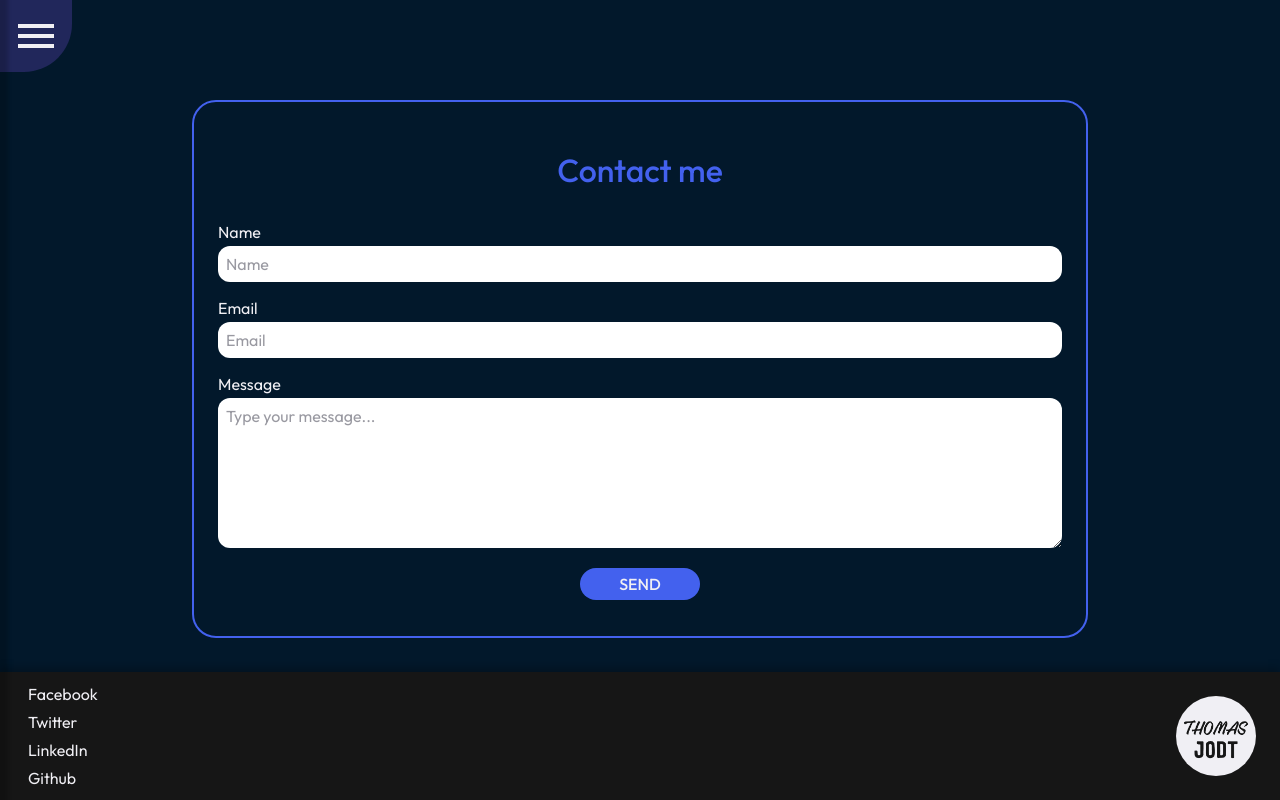
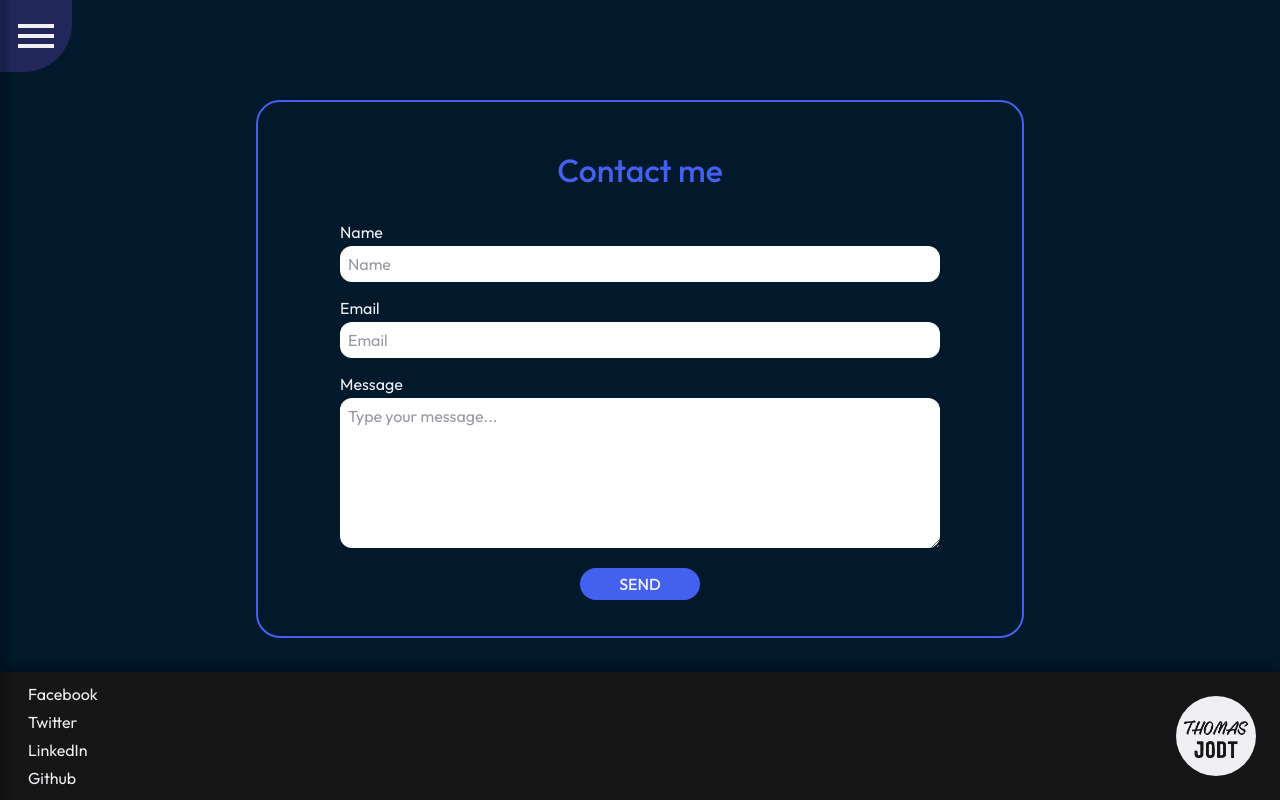
Before and after one commit to thomasjodt/thomasjodt.github.io, a React app: page /contact-me in a window 1280 px wide. Built offline with nearby package versions, Linux system fonts and the light colour scheme.

Commit message:
Fixed some style details in the Contact section

```diff
--- a/src/components/Contact.jsx
+++ b/src/components/Contact.jsx
@@ -6,7 +6,7 @@ import Links from './Links'
 export default function Contact() {
   return (
     <>
-      <div className='main__container' >
+      <div className='main__container contact__container' >
         <h2 className='contact__title' >Contact me</h2>
         <form
           action='https://formsubmit.co/jodt5200@gmail.com'
--- a/src/styles/About.css
+++ b/src/styles/About.css
@@ -6,14 +6,16 @@
   color:            var(--ultramarine-blue);
 }
 .about__content {
+  max-width:        600px;
   font-size:        1.6rem;
+  margin:           0 auto;
   font-weight:      lighter;
   text-align:       justify;
   color:            var(--ghost-white);
 }
 .skills__container {
   gap:              24px;
-  width:            100%;
+  max-width:        600px;
   margin-top:       100px;
   padding:          24px;
   border-radius:    16px;
@@ -22,5 +24,6 @@
   margin:           0 auto;
   align-items:      center;
   justify-content:  center;
+  width:            fit-content;
   border:           2px solid var(--ultramarine-blue);
 }
--- a/src/styles/Contact.css
+++ b/src/styles/Contact.css
@@ -2,7 +2,13 @@
   color:            var(--manatee);
   font-family:      Outfit, sans-serif;
 }
+.contact__container {
+  max-width:        768px;
+  margin-bottom:    152px;
+}
 .contact__form {
+  max-width:        600px;
+  margin:           0 auto;
   display:          flex;
   align-items:      stretch;
   flex-direction:   column;
@@ -54,7 +60,7 @@
   min-height:       100px;
   display:          flex;
   align-items:      center;
-  position:         absolute;
+  position:         fixed;
   justify-content:  space-between;
   box-shadow: 0 -4px 8px rgba(0, 0, 0, 0.25);
   background-color: var(--smoky-black);
```
